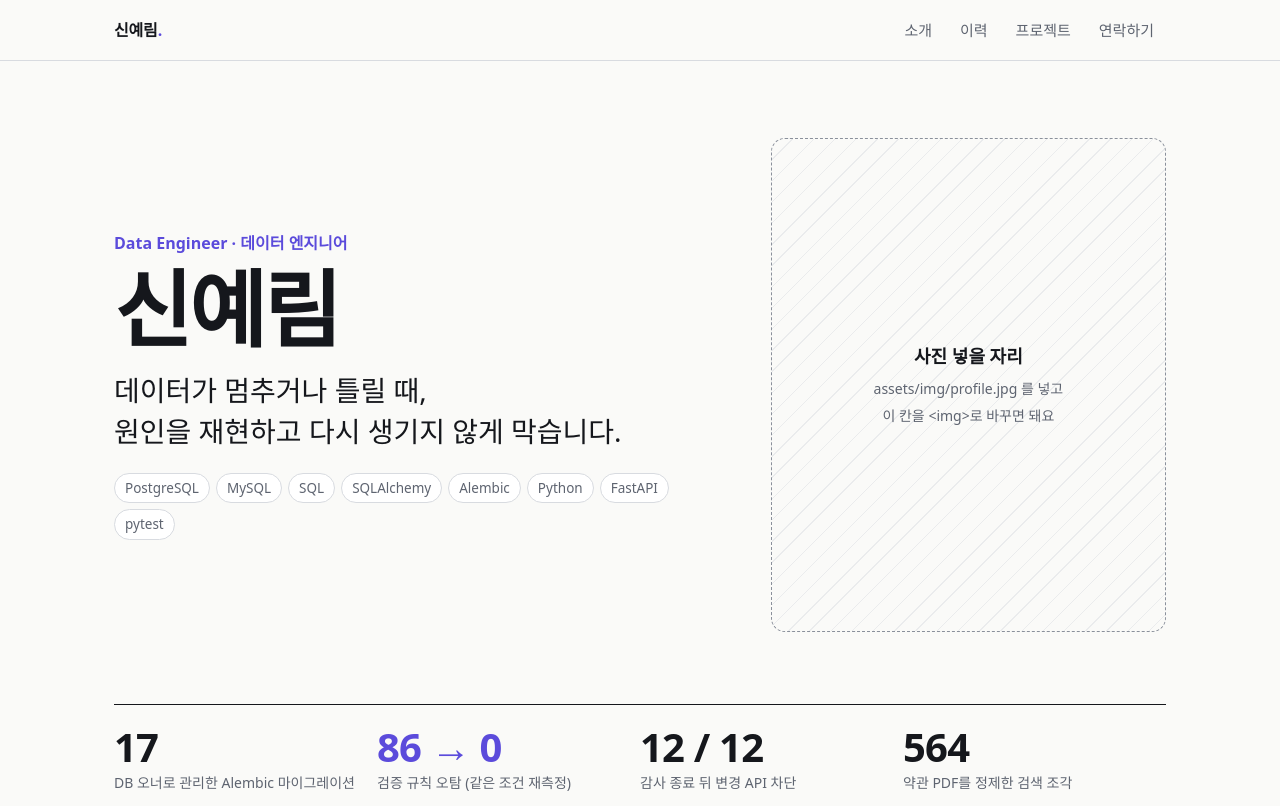
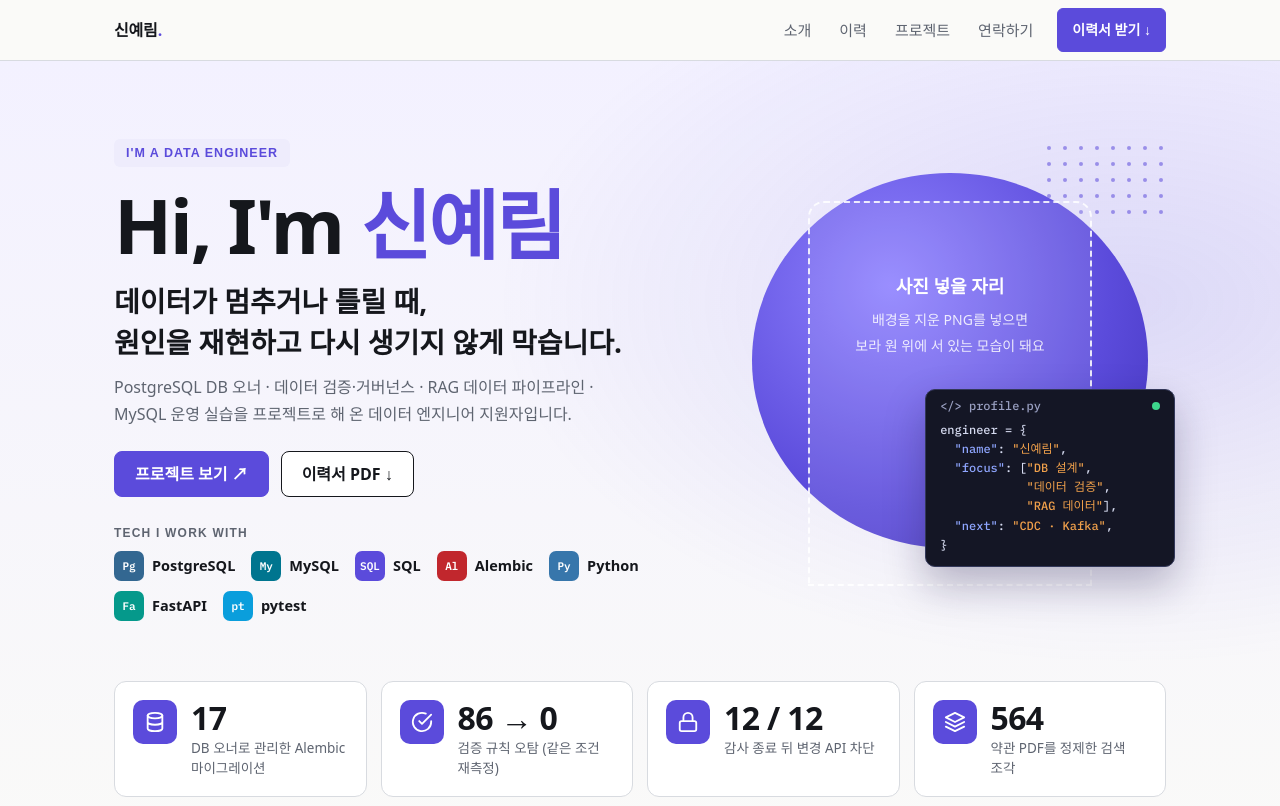
Before and after one commit to Shin-yerim/Shin-yerim.github.io, a plain HTML site: page index.html in a window 1280 px wide. Shown: the top 806 px of the page. Drawn offline with Linux system fonts and the light colour scheme; a web font is replaced by a local one.

Commit message:
첫 화면을 레퍼런스 스타일로 변경 (밝은 바탕, 보라 포인트, 사진 자리, 코드 카드, 아이콘 숫자)
Co-Authored-By: Claude Opus 5.5 <noreply@anthropic.com>
Claude-Session: https://claude.ai/code/session_014wnCarULmVYPoYbvDiu52L

```diff
--- a/assets/style.css
+++ b/assets/style.css
@@ -1,4 +1,5 @@
 /*
+HERO    밝은 바탕 + 보라 포인트(이름, 원, 버튼, 아이콘)
 VOICE   차분한 엔지니어링 보고서. 꾸밈보다 근거(그림·코드·수치)가 먼저 보이게
 IDEA    설계 문서와 프로젝트 쇼케이스를 합친 한 장짜리 이력 사이트
 PICTURE 첫 화면 오른쪽 사진 자리, 프로젝트는 실제 발표 표지와 서비스 화면 썸네일
@@ -43,21 +44,44 @@ p{margin:0 0 12px;max-width:68ch}
 .muted{color:var(--sub)}.small{font-size:14px}
 .todo{color:var(--bad)}
 
-/* hero */
-.hero{padding:clamp(40px,6vw,88px) 0 0;border:0}
-.hero-grid{display:grid;grid-template-columns:minmax(0,1.35fr) minmax(0,.9fr);gap:clamp(28px,5vw,72px);align-items:center}
-.role{font-weight:600;color:var(--acc);margin-bottom:10px}
-.hero h1{font-size:clamp(44px,7vw,84px);line-height:1.02;margin:0 0 18px;letter-spacing:-.03em}
-.hero .statement{font-size:clamp(20px,2.4vw,28px);line-height:1.45;margin:0 0 22px;max-width:none}
-.tags{display:flex;flex-wrap:wrap;gap:6px;padding:0;margin:0;list-style:none}
-.tags li{font-size:13.5px;padding:3px 10px;border:1px solid var(--rule);border-radius:999px;color:var(--sub);background:var(--panel)}
-.photo{aspect-ratio:4/5;border:1.5px dashed var(--mute);border-radius:14px;display:grid;place-items:center;text-align:center;color:var(--sub);background:repeating-linear-gradient(135deg,transparent 0 14px,color-mix(in srgb,var(--rule) 45%,transparent) 14px 15px);padding:24px}
-.photo strong{display:block;color:var(--ink);font-size:18px;margin-bottom:4px}
-.numbers{display:grid;grid-template-columns:repeat(4,minmax(0,1fr));margin-top:clamp(40px,6vw,72px);border-top:1px solid var(--ink)}
-.numbers div{padding:20px 18px 8px 0}
-.numbers b{display:block;font-size:clamp(28px,3.4vw,40px);line-height:1.1;letter-spacing:-.02em;white-space:nowrap}
-.numbers div:nth-child(2) b{color:var(--acc)}
-.numbers span{font-size:14px;color:var(--sub)}
+/* hero — 레퍼런스: 이름 강조, 보라 원 위 사진, 코드 카드, 기술 줄, 아이콘 숫자 */
+.hero{padding:clamp(40px,6vw,80px) 0 clamp(36px,5vw,64px);border:0;
+  background:radial-gradient(900px 520px at 88% 30%,color-mix(in srgb,var(--acc) 16%,transparent),transparent 70%),linear-gradient(var(--hero),var(--bg));}
+:root{--hero:light-dark(#f3f1ff,#17152b)}
+.hero-grid{display:grid;grid-template-columns:minmax(0,1.15fr) minmax(0,1fr);gap:clamp(28px,5vw,64px);align-items:center}
+.pill{display:inline-block;font:600 12.5px/1 "IBM Plex Sans KR",sans-serif;letter-spacing:.08em;color:var(--acc);background:var(--tint);padding:8px 12px;border-radius:6px;margin-bottom:18px}
+.hero h1{font-size:clamp(42px,6.2vw,76px);line-height:1.05;margin:0 0 16px;letter-spacing:-.03em}
+.hero h1 em{font-style:normal;color:var(--acc)}
+.hero .statement{font-size:clamp(20px,2.3vw,28px);line-height:1.45;margin:0 0 12px;font-weight:600}
+.btns{display:flex;gap:12px;flex-wrap:wrap;margin:24px 0 30px}
+.btn{display:inline-flex;align-items:center;gap:6px;min-height:46px;padding:0 20px;border-radius:8px;border:1.5px solid var(--ink);text-decoration:none;font-weight:600;background:var(--panel)}
+.btn.primary{background:var(--acc);border-color:var(--acc);color:#fff}
+.btn.primary:hover{filter:brightness(1.08)}
+.btn:not(.primary):hover{border-color:var(--acc);color:var(--acc)}
+.btn.sm{min-height:38px;padding:0 14px;font-size:14px;margin-left:8px;color:#fff!important}
+.tech-label{font:600 12px/1 "IBM Plex Sans KR",sans-serif;letter-spacing:.1em;color:var(--sub);margin:0 0 12px}
+.tech{list-style:none;margin:0;padding:0;display:flex;flex-wrap:wrap;gap:10px 16px}
+.tech li{display:flex;align-items:center;gap:8px;font-size:14.5px;font-weight:600}
+.tech i{font:700 11px/1 "IBM Plex Mono",monospace;font-style:normal;color:#fff;background:var(--c);width:30px;height:30px;border-radius:7px;display:grid;place-items:center}
+.visual{position:relative;aspect-ratio:1/1.02;max-width:480px;width:100%;justify-self:end}
+.circle{position:absolute;inset:6% 4% 14% 10%;border-radius:50%;background:radial-gradient(circle at 35% 30%,#8f82ff,var(--acc) 60%,#3f31b8)}
+.dots{position:absolute;right:0;top:0;fill:color-mix(in srgb,var(--acc) 55%,transparent)}
+.photo{position:absolute;left:22%;right:16%;top:12%;bottom:6%;border:2px dashed rgba(255,255,255,.85);border-radius:16px 16px 0 0;display:grid;place-items:start center;text-align:center;color:#fff;background:rgba(255,255,255,.1);padding:15% 16px 16px}
+.photo strong{display:block;font-size:18px;margin-bottom:4px}
+.photo .small{color:rgba(255,255,255,.85)}
+img.photo{border:0;object-fit:cover;object-position:top;background:none;padding:0}
+.codecard{position:absolute;right:-2%;bottom:10%;width:min(250px,58%);background:#141625;color:#d6dbf0;border:1px solid #33385a;border-radius:10px;box-shadow:0 18px 40px rgba(20,16,60,.28);padding:10px 14px 12px}
+.cc-top{display:flex;justify-content:space-between;align-items:center;font:12px/1 "IBM Plex Mono",monospace;color:#9aa0c2;margin-bottom:8px}
+.cc-top i{width:8px;height:8px;border-radius:50%;background:#3dd68c}
+.codecard pre{margin:0;padding:0;background:none;font:12px/1.6 "IBM Plex Mono",monospace;color:#d6dbf0;overflow:hidden}
+.codecard .k{color:#d6dbf0}.codecard .s{color:#8fa6ff}.codecard .v{color:#f0a04b}
+.numbers{display:grid;grid-template-columns:repeat(4,minmax(0,1fr));gap:14px;margin-top:clamp(36px,5vw,60px)}
+.numbers>div{display:flex;gap:14px;align-items:flex-start;background:var(--panel);border:1px solid var(--rule);border-radius:12px;padding:18px}
+.ico{flex:none;width:44px;height:44px;border-radius:10px;background:var(--acc);display:grid;place-items:center}
+.ico svg{width:22px;height:22px;fill:none;stroke:#fff;stroke-width:2;stroke-linecap:round;stroke-linejoin:round}
+.numbers p{margin:0}
+.numbers b{display:block;font-size:clamp(24px,2.6vw,32px);line-height:1.1;letter-spacing:-.02em;white-space:nowrap}
+.numbers p span{font-size:13.5px;color:var(--sub);line-height:1.45;display:block;margin-top:4px}
 
 /* about */
 .traits{display:grid;grid-template-columns:repeat(3,minmax(0,1fr));gap:clamp(20px,3vw,40px);margin:8px 0 48px}
@@ -144,7 +168,7 @@ pre{background:var(--code);padding:16px 18px;border-radius:8px;overflow-x:auto;f
 
 @media(max-width:860px){
   .hero-grid{grid-template-columns:minmax(0,1fr)}
-  .photo{max-width:340px;aspect-ratio:4/4.4}
+  .visual{justify-self:center;max-width:400px}
   .numbers{grid-template-columns:repeat(2,minmax(0,1fr))}
   .traits,.facts{grid-template-columns:minmax(0,1fr)}
   .two,.contact,.cols{grid-template-columns:minmax(0,1fr)}
@@ -155,6 +179,8 @@ pre{background:var(--code);padding:16px 18px;border-radius:8px;overflow-x:auto;f
   .meta{grid-template-columns:repeat(2,minmax(0,1fr))}
 }
 @media(max-width:560px){
+  .numbers{grid-template-columns:minmax(0,1fr)}
+  .btn.sm{display:none}
   .list li{grid-template-columns:minmax(0,1fr);gap:2px}
   .skills th{width:auto;display:block;padding-bottom:0;border:0}
   .skills td{display:block;padding-top:2px}
--- a/index.html
+++ b/index.html
@@ -20,7 +20,7 @@
   <div class="wrap">
     <a class="brand" href="#top">신예림<span>.</span></a>
     <nav class="nav" aria-label="주요 메뉴">
-      <a href="#about">소개</a><a href="#history">이력</a><a href="#work">프로젝트</a><a href="#contact">연락하기</a>
+      <a href="#about">소개</a><a href="#history">이력</a><a href="#work">프로젝트</a><a href="#contact">연락하기</a><a class="btn primary sm" href="assets/pdf/resume.pdf">이력서 받기 ↓</a>
     </nav>
   </div>
 </header>
@@ -30,22 +30,42 @@
     <div class="wrap">
       <div class="hero-grid">
         <div>
-          <div class="role">Data Engineer · 데이터 엔지니어</div>
-          <h1>신예림</h1>
+          <span class="pill">I'M A DATA ENGINEER</span>
+          <h1>Hi, I'm <em>신예림</em></h1>
           <p class="statement">데이터가 멈추거나 틀릴 때,<br>원인을 재현하고 다시 생기지 않게 막습니다.</p>
-          <ul class="tags" aria-label="주요 기술">
-            <li>PostgreSQL</li><li>MySQL</li><li>SQL</li><li>SQLAlchemy</li><li>Alembic</li><li>Python</li><li>FastAPI</li><li>pytest</li>
+          <p class="muted">PostgreSQL DB 오너 · 데이터 검증·거버넌스 · RAG 데이터 파이프라인 · MySQL 운영 실습을 프로젝트로 해 온 데이터 엔지니어 지원자입니다.</p>
+          <div class="btns">
+            <a class="btn primary" href="#work">프로젝트 보기 ↗</a>
+            <a class="btn" href="assets/pdf/resume.pdf">이력서 PDF ↓</a>
+          </div>
+          <p class="tech-label">TECH I WORK WITH</p>
+          <ul class="tech">
+            <li><i style="--c:#336791">Pg</i>PostgreSQL</li><li><i style="--c:#00758f">My</i>MySQL</li><li><i style="--c:#5b4bdb">SQL</i>SQL</li><li><i style="--c:#c1272d">Al</i>Alembic</li><li><i style="--c:#3776ab">Py</i>Python</li><li><i style="--c:#05998b">Fa</i>FastAPI</li><li><i style="--c:#0a9edc">pt</i>pytest</li>
           </ul>
         </div>
-        <div class="photo" role="img" aria-label="프로필 사진 자리">
-          <div><strong>사진 넣을 자리</strong><span class="small">assets/img/profile.jpg 를 넣고<br>이 칸을 &lt;img&gt;로 바꾸면 돼요</span></div>
+        <div class="visual">
+          <svg class="dots" width="120" height="72" aria-hidden="true"><defs><pattern id="d" width="16" height="16" patternUnits="userSpaceOnUse"><circle cx="3" cy="3" r="2"/></pattern></defs><rect width="120" height="72" fill="url(#d)"/></svg>
+          <div class="circle"></div>
+          <div class="photo" role="img" aria-label="프로필 사진 자리">
+            <div><strong>사진 넣을 자리</strong><span class="small">배경을 지운 PNG를 넣으면<br>보라 원 위에 서 있는 모습이 돼요</span></div>
+          </div>
+          <div class="codecard" aria-label="프로필 요약 코드">
+            <div class="cc-top"><span>&lt;/&gt; profile.py</span><i></i></div>
+<pre><span class="k">engineer</span> = {
+  <span class="s">"name"</span>: <span class="v">"신예림"</span>,
+  <span class="s">"focus"</span>: [<span class="v">"DB 설계"</span>,
+            <span class="v">"데이터 검증"</span>,
+            <span class="v">"RAG 데이터"</span>],
+  <span class="s">"next"</span>: <span class="v">"CDC · Kafka"</span>,
+}</pre>
+          </div>
         </div>
       </div>
       <div class="numbers">
-        <div><b>17</b><span>DB 오너로 관리한 Alembic 마이그레이션</span></div>
-        <div><b>86 → 0</b><span>검증 규칙 오탐 (같은 조건 재측정)</span></div>
-        <div><b>12 / 12</b><span>감사 종료 뒤 변경 API 차단</span></div>
-        <div><b>564</b><span>약관 PDF를 정제한 검색 조각</span></div>
+        <div><span class="ico"><svg viewBox="0 0 24 24"><ellipse cx="12" cy="5" rx="8" ry="3"/><path d="M4 5v14c0 1.7 3.6 3 8 3s8-1.3 8-3V5M4 12c0 1.7 3.6 3 8 3s8-1.3 8-3"/></svg></span><p><b>17</b><span>DB 오너로 관리한 Alembic 마이그레이션</span></p></div>
+        <div><span class="ico"><svg viewBox="0 0 24 24"><path d="M22 11.1V12a10 10 0 1 1-5.9-9.1"/><path d="M22 4 12 14l-3-3"/></svg></span><p><b>86 → 0</b><span>검증 규칙 오탐 (같은 조건 재측정)</span></p></div>
+        <div><span class="ico"><svg viewBox="0 0 24 24"><rect x="3" y="11" width="18" height="11" rx="2"/><path d="M7 11V7a5 5 0 0 1 10 0v4"/></svg></span><p><b>12 / 12</b><span>감사 종료 뒤 변경 API 차단</span></p></div>
+        <div><span class="ico"><svg viewBox="0 0 24 24"><path d="m12 2 10 5-10 5L2 7z"/><path d="m2 17 10 5 10-5M2 12l10 5 10-5"/></svg></span><p><b>564</b><span>약관 PDF를 정제한 검색 조각</span></p></div>
       </div>
     </div>
   </section>
```
